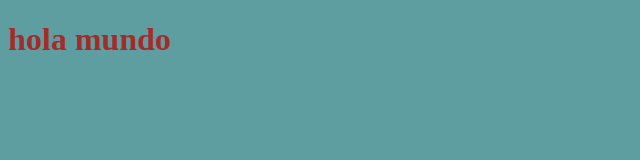
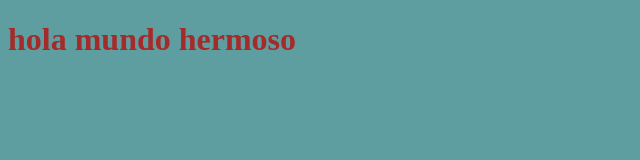
Before and after one commit to lorenaredondocuc/miPrimerRepositorio, a plain HTML site: page index.html in a window 1280 px wide. Shown: the whole page, without its empty margins (0-640 px from the left). Drawn offline with Linux system fonts and the light colour scheme.

Commit message:
modificacion a index

```diff
--- a/index.html
+++ b/index.html
@@ -12,6 +12,6 @@
     </style>
 </head>
 <body>
-    <h1>hola mundo</h1>
+    <h1>hola mundo hermoso</h1>
 </body>
 </html>
```
